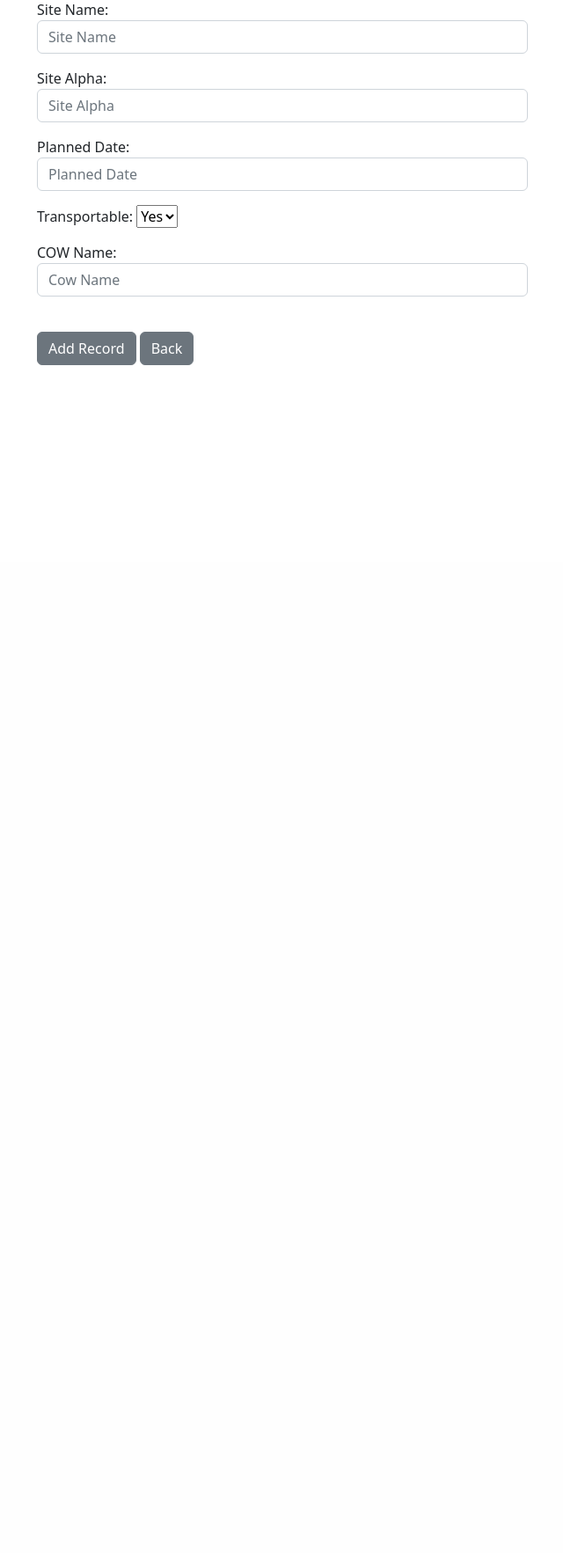
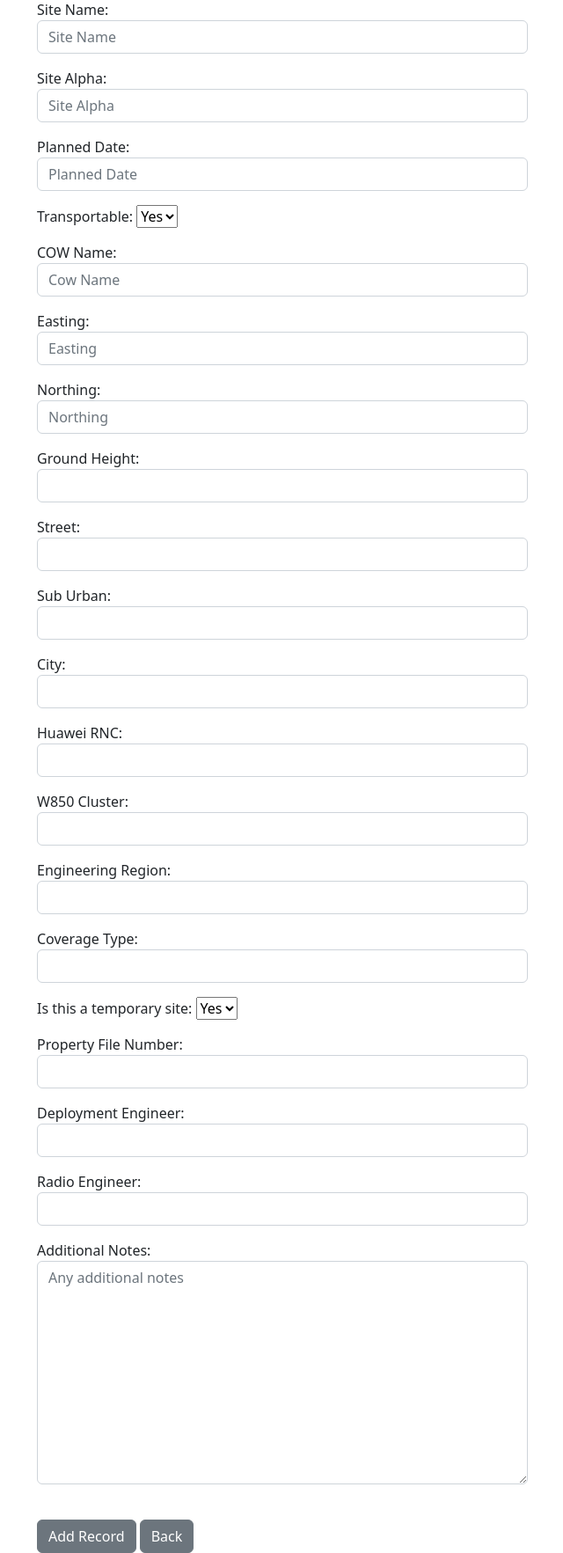
Before and after one commit to nuwanch/sparkRF, a Django app: page /add_record/ in a window 1280 px wide. Shown: the part 161-1926 px from the top of the page at 88% size, without its empty margins (319-959 px from the left). Before the commit the page ends 576 px from the top, so only its background shows below. Run offline with Django 4.2, Linux system fonts and the light colour scheme; the visitor is signed in with stand-in values (Sample User, id 1).

Commit message:
jan4_update

```diff
--- a/website/forms.py
+++ b/website/forms.py
@@ -1,17 +1,22 @@
 from django.contrib.auth.forms import UserCreationForm
 from django.contrib.auth.models import User
 from django import forms
-from .models import Site, Resource
+from .models import Site, Resource, Record
 
+Op_BOOP= [
+    ('Yes','Yes'),
+    ('No','No'),
+        ]
 
 class SignUpForm(UserCreationForm):
     email = forms.EmailField(label="", widget=forms.TextInput(attrs={'class':'form-control','placeholder':'Email Address'}))
     first_name = forms.CharField(label="", max_length=100, widget=forms.TextInput(attrs={'class':'form-control','placeholder':'First Name'}))
     last_name = forms.CharField(label="", max_length=100, widget=forms.TextInput(attrs={'class':'form-control','placeholder':'Last Name'}))
+    emp_number = forms.CharField(label="", max_length=100, widget=forms.TextInput(attrs={'class':'form-control','placeholder':'T Number'}))
 
     class Meta:
         model = User
-        fields = ('username','first_name', 'last_name', 'email', 'password1', 'password2')
+        fields = ('username','first_name', 'last_name', 'email','emp_number', 'password1', 'password2')
 
 
     def __init__(self, *args, **kwargs):
@@ -32,10 +37,6 @@ class SignUpForm(UserCreationForm):
             self.fields['password2'].label = ''
             self.fields['password2'].help_text = '<span class="form-text text-muted"><small>Enter the same password as before, for verification.</small></span>'
 
-Op_BOOP= [
-    ('Yes','Yes'),
-    ('No','No'),
-        ]
 
 class AddBasicInfoForm(forms.ModelForm):
     site_name = forms.CharField(required=True, widget=forms.widgets.TextInput(attrs={"placeholder":"Site Name", "class":"form-control"}), label="Site Name")
@@ -43,7 +44,42 @@ class AddBasicInfoForm(forms.ModelForm):
     proposedRFS_date = forms.CharField(required=True, widget=forms.widgets.TextInput(attrs={"placeholder":"Planned Date", "class":"form-control"}), label="Planned Date")
     transportable_cow = forms.CharField(required=True, widget=forms.Select(choices=Op_BOOP), label="Transportable")
     cow_name = forms.CharField(required=True, widget=forms.widgets.TextInput(attrs={"placeholder":"Cow Name", "class":"form-control"}), label="COW Name")
+    easting = forms.FloatField(required=True, widget=forms.widgets.TextInput(attrs={"placeholder":"Easting", "class":"form-control"}), label="Easting")
+    northing = forms.FloatField(required=True, widget=forms.widgets.TextInput(attrs={"placeholder":"Northing", "class":"form-control"}), label="Northing")
+    ground_height = forms.FloatField(required=True, widget=forms.widgets.TextInput(attrs={"placeholder":"", "class":"form-control"}), label="Ground Height")
+    address_street = forms.CharField(required=True, widget=forms.widgets.TextInput(attrs={"placeholder":"", "class":"form-control"}), label="Street")
+    address_suburb = forms.CharField(required=True, widget=forms.widgets.TextInput(attrs={"placeholder":"", "class":"form-control"}), label="Sub Urban")
+    address_city = forms.CharField(required=True, widget=forms.widgets.TextInput(attrs={"placeholder":"", "class":"form-control"}), label="City")
+    huawei_rnc = forms.CharField(required=True, widget=forms.widgets.TextInput(attrs={"placeholder":"", "class":"form-control"}), label="Huawei RNC")
+    w850_cluster = forms.CharField(required=True, widget=forms.widgets.TextInput(attrs={"placeholder":"", "class":"form-control"}), label="W850 Cluster")
+    engineering_region = forms.CharField(required=True, widget=forms.widgets.TextInput(attrs={"placeholder":"", "class":"form-control"}), label="Engineering Region")
+    coverage_type = forms.CharField(required=True, widget=forms.widgets.TextInput(attrs={"placeholder":"", "class":"form-control"}), label="Coverage Type")
+    temp_site = forms.CharField(required=True,  widget=forms.Select(choices=Op_BOOP), label="Is this a temporary site")
+    property_file_number = forms.CharField(widget=forms.widgets.TextInput(attrs={"placeholder":"", "class":"form-control"}), label="Property File Number")
+    deployment_engineer = forms.CharField(required=True, widget=forms.widgets.TextInput(attrs={"placeholder":"", "class":"form-control"}), label="Deployment Engineer")
+    radio_engineer = forms.CharField(required=True, widget=forms.widgets.TextInput(attrs={"placeholder":"", "class":"form-control"}), label="Radio Engineer")
+    add_notes = forms.CharField(widget=forms.widgets.Textarea(attrs={"placeholder":"Any additional notes", "class":"form-control"}), label="Additional Notes")
 
     class Meta:
           model = Site
-          fields = ('site_name','site_alpha','proposedRFS_date','transportable_cow','cow_name')
+          fields = ('site_name',
+                    'site_alpha',
+                    'proposedRFS_date',
+                    'transportable_cow',
+                    'cow_name',
+                    'easting',
+                    'northing',
+                    'ground_height',
+                    'address_street',
+                    'address_suburb',
+                    'address_city',
+                    'huawei_rnc',
+                    'w850_cluster',
+                    'engineering_region',
+                    'coverage_type',
+                    'temp_site',
+                    'property_file_number',
+                    'deployment_engineer',
+                    'radio_engineer',
+                    'add_notes'
+                    )
--- a/website/models.py
+++ b/website/models.py
@@ -24,6 +24,23 @@ class Site(models.Model):
     proposedRFS_date = models.DateField()
     transportable_cow = models.CharField(max_length=50)
     cow_name = models.CharField(max_length=100)
+    easting = models.FloatField(null=True)
+    northing = models.FloatField(null=True)
+    ground_height = models.FloatField(null=True)
+    address_street = models.CharField(max_length=100, null=True)
+    address_suburb = models.CharField(max_length=100, null=True)
+    address_city = models.CharField(max_length=100, null=True)
+    huawei_rnc = models.CharField(max_length=10, null=True)
+    w850_cluster = models.CharField(max_length=10, null=True)
+    engineering_region = models.CharField(max_length=100, null=True)
+    coverage_type = models.CharField(max_length=100, null=True)
+    temp_site = models.CharField(max_length=10, null=True)
+    property_file_number = models.CharField(max_length=100, null=True)
+    deployment_engineer = models.CharField(max_length=100, null=True)
+    radio_engineer = models.CharField(max_length=100, null=True)
+    add_notes = models.CharField(max_length=250, null=True)
+
+
 
     def __str__(self):
         return(f"{self.site_name} {self.site_alpha}")
--- a/website/templates/register.html
+++ b/website/templates/register.html
@@ -7,6 +7,8 @@
 
 <form method="POST" action="">
 	{% csrf_token %}
+	{{ form.as_p }}
+
 	{% if form.errors %}
 			<div class="alert alert-warning alert-dismissible fade show" role="alert">
 			  Your Form Has Errors
@@ -17,9 +19,9 @@
 			  {% endfor %}
 			  <button type="button" class="btn-close" data-bs-dismiss="alert" aria-label="Close"></button>
 			</div>
-		{% endif %}
+	{% endif %}
 
-	{{ form.as_p }}
+
 
 	<br/>
 	  <button type="submit" class="btn btn-secondary">Register</button>
--- a/website/views.py
+++ b/website/views.py
@@ -35,8 +35,8 @@ def logout_user(request):
     return redirect('home')
 
 def register_user(request):
+    form = SignUpForm(request.POST or None)
     if request.method == 'POST':
-        form = SignUpForm(request.POST)
         if form.is_valid():
             form.save()
             # authenticate and login
```
Also changed, not shown: website/migrations/0007_site_add_notes_site_address_city_site_address_street_and_more.py (added), website/migrations/0008_alter_site_easting_alter_site_ground_height_and_more.py (added).
